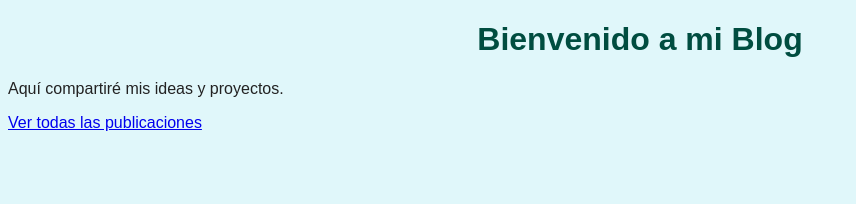
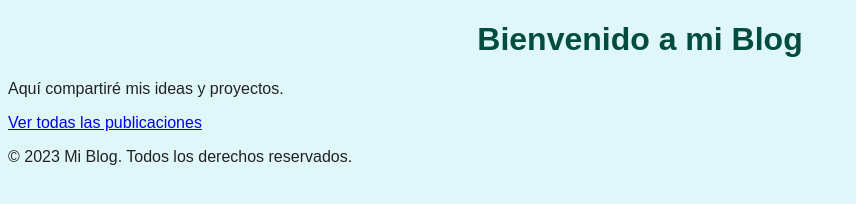
Before and after one commit to MCarmen96/my-personal-blog, a plain HTML site: page index.html in a window 1280 px wide. Shown: the whole page, without its empty margins (0-856 px from the left). Drawn offline with Linux system fonts and the light colour scheme.

Commit message:
feat: Añadir pie de página global

```diff
--- a/index.html
+++ b/index.html
@@ -9,6 +9,9 @@
   <h1>Bienvenido a mi Blog</h1>
   <p>Aquí compartiré mis ideas y proyectos.</p>
   <p><a href="archive.html">Ver todas las publicaciones</a></p>
+ <footer>
+  <p>&copy; 2023 Mi Blog. Todos los derechos reservados.</p>
+</footer>
 
 </body>
 </html>
```
